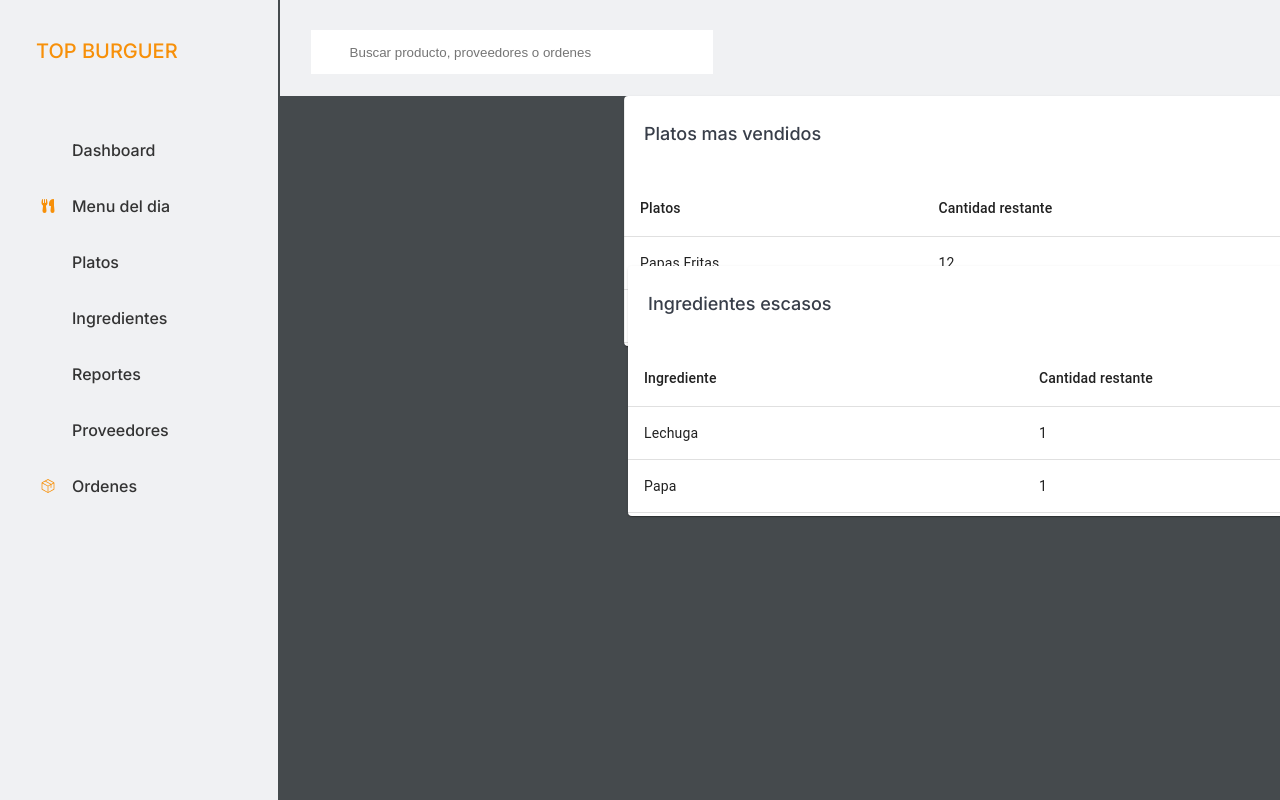
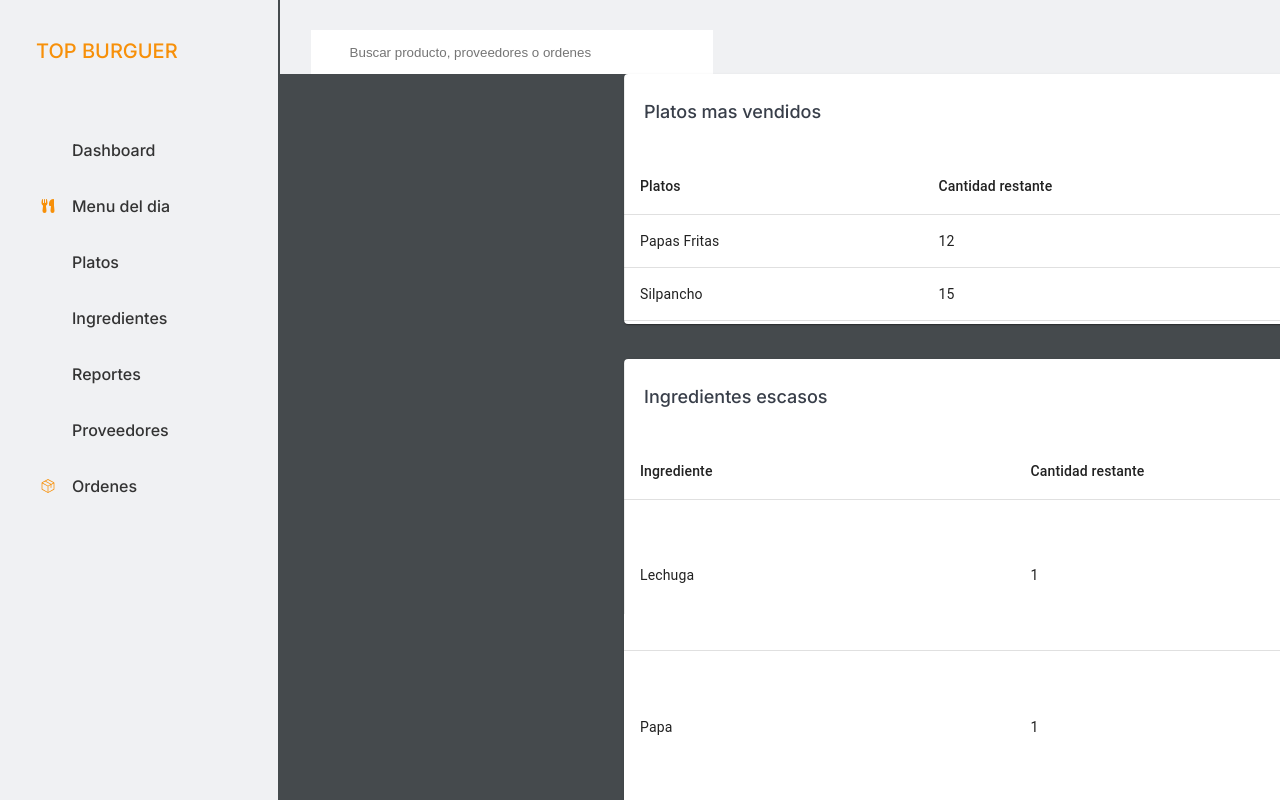
Before and after one commit to nukkua/inventory_managment, a React (Vite) app: page /reportes in a window 1280 px wide. Shown: the top 800 px of the page. Built offline with nearby package versions, Linux system fonts and the light colour scheme; some icons are missing.

Commit message:
not fixed: sections platos, ingredientes

```diff
--- a/src/components/SectionInEscasos.jsx
+++ b/src/components/SectionInEscasos.jsx
@@ -27,7 +27,7 @@ const SectionInEscasos = () => {
     },
   ];
   return (
-    <TableContainer style={{ width: '1160px' }}component={Paper} className="table-container">
+    <TableContainer component={Paper} className="container">
       <Boton />
       <div className="titulo">Ingredientes escasos</div>
       <Table className="tabla-container">
--- a/src/components/SectionInMasVendidos.jsx
+++ b/src/components/SectionInMasVendidos.jsx
@@ -26,7 +26,7 @@ const SectionInMasVendidos = () => {
     },
   ];
   return (
-    <TableContainer style={{ width: '100%' }}component={Paper} className="table-container">
+    <TableContainer component={Paper} className="table-container">
       <Boton />
       <div className="titulo">Platos mas vendidos</div>
       <Table className="tabla-container">
```
